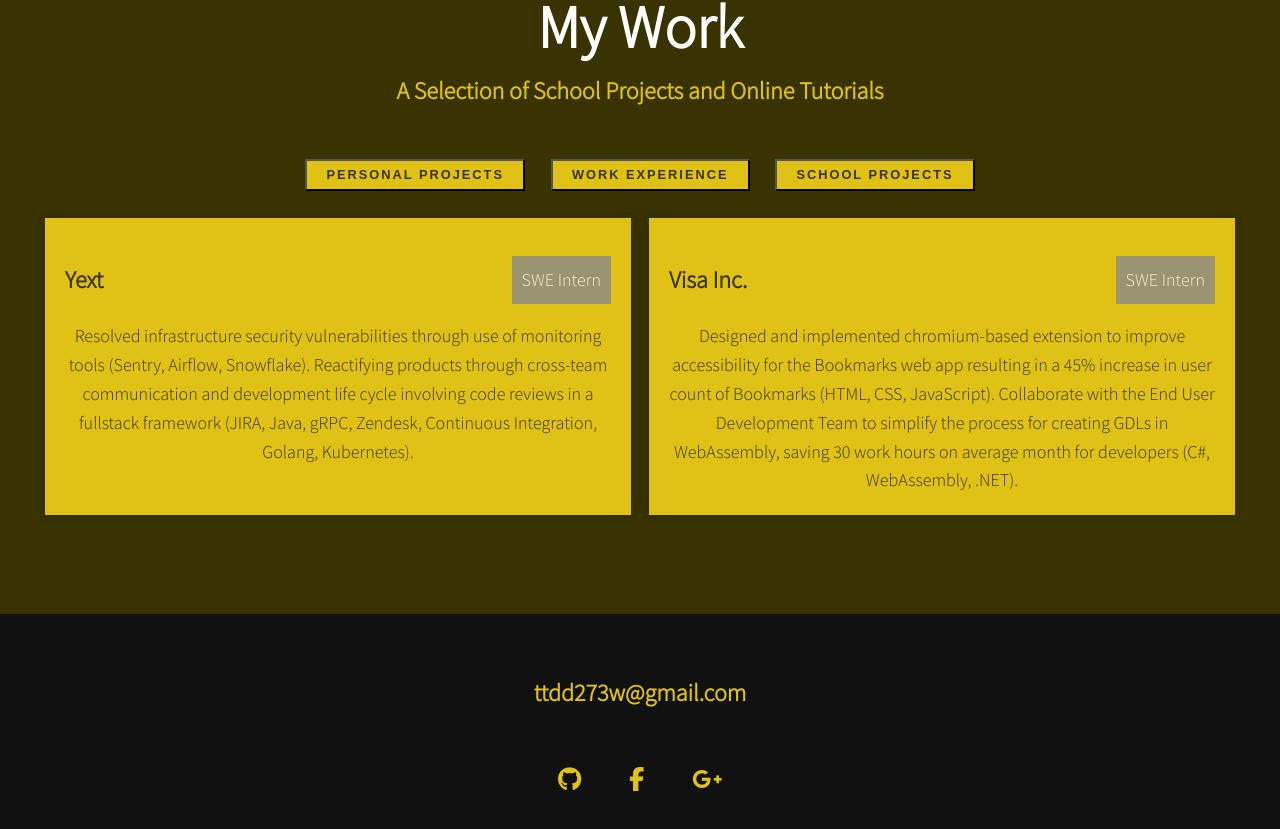
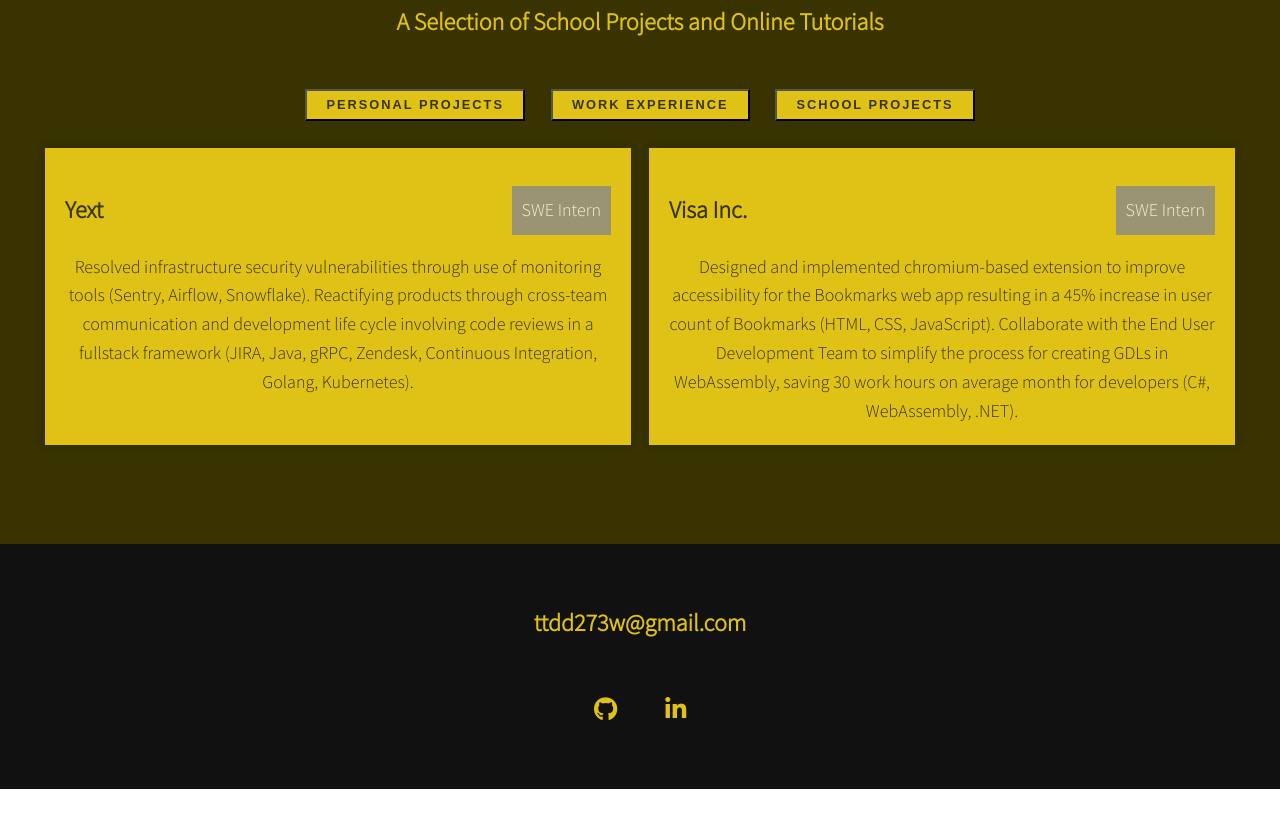
Before and after one commit to ttdd273/ttdd273.github.io, a React (Create React App) app: page / in a window 1280 px wide. Shown: the part 1746-2575 px from the top of the page. After the commit the page ends 2535 px from the top, so only its background shows below. Built offline with nearby package versions, Linux system fonts and the light colour scheme.

Commit message:
Fixed About Me
About me's image was making the page too big for some display sizes,
this commit fixes that.

```diff
--- a/package.json
+++ b/package.json
@@ -1,6 +1,6 @@
 {
   "name": "portfolio-website",
-  "homepage": "http://ttdd273.github.io/ttdd273w",
+  "homepage": "http://ttdd273.github.io/",
   "version": "0.1.0",
   "private": true,
   "dependencies": {
--- a/src/assets/css/style.css
+++ b/src/assets/css/style.css
@@ -359,7 +359,7 @@
   max-width: 125%;
 }
 
-@media (min-width: 600px) {
+/* @media (min-width: 600px) {
   .about-me {
     display: grid;
     grid-template-columns: 1fr 200px;
@@ -389,7 +389,7 @@
     position: relative;
     z-index: 2;
   }
-}
+} */
 
 /* My Work */
 
--- a/src/pages/footer.jsx
+++ b/src/pages/footer.jsx
@@ -3,6 +3,7 @@
 class Footer extends React.Component {
   render() {
     return (
+      // The icons come from font-awesome
       <footer className="footer">
         <a href="mailto:ttdd273w@gmail.com" className="footer__link">
           ttdd273w@gmail.com
@@ -10,17 +11,16 @@
         <ul className="social-list">
           <li className="social-list__item">
             <a href="https://github.com/ttdd273" className="social-list__link">
+              {/* The <i> element in HTML is traditionally used to represent a span of text in an alternate voice */}
               <i className="fa fa-github" aria-hidden="true"></i>
             </a>
           </li>
           <li className="social-list__item">
-            <a href="" className="social-list__link">
-              <i className="fa fa-facebook" aria-hidden="true"></i>
-            </a>
-          </li>
-          <li className="social-list__item">
-            <a href="" className="social-list__link">
-              <i className="fa fa-google-plus" aria-hidden="true"></i>
+            <a
+              href="https://www.linkedin.com/in/ttdd273w"
+              className="social-list__link"
+            >
+              <i className="fa fa-linkedin" aria-hidden="true"></i>
             </a>
           </li>
         </ul>
--- a/src/pages/homeSections/aboutMe.jsx
+++ b/src/pages/homeSections/aboutMe.jsx
@@ -1,5 +1,4 @@
 import React from "react";
-import Myself from "../../assets/img/myself.jpg";
 
 const AboutMeSection = () => {
   return (
@@ -17,7 +16,6 @@
           experience.
         </p>
       </div>
-      <img src={Myself} alt="" className="about-me__img" />
     </section>
   );
 };
```
